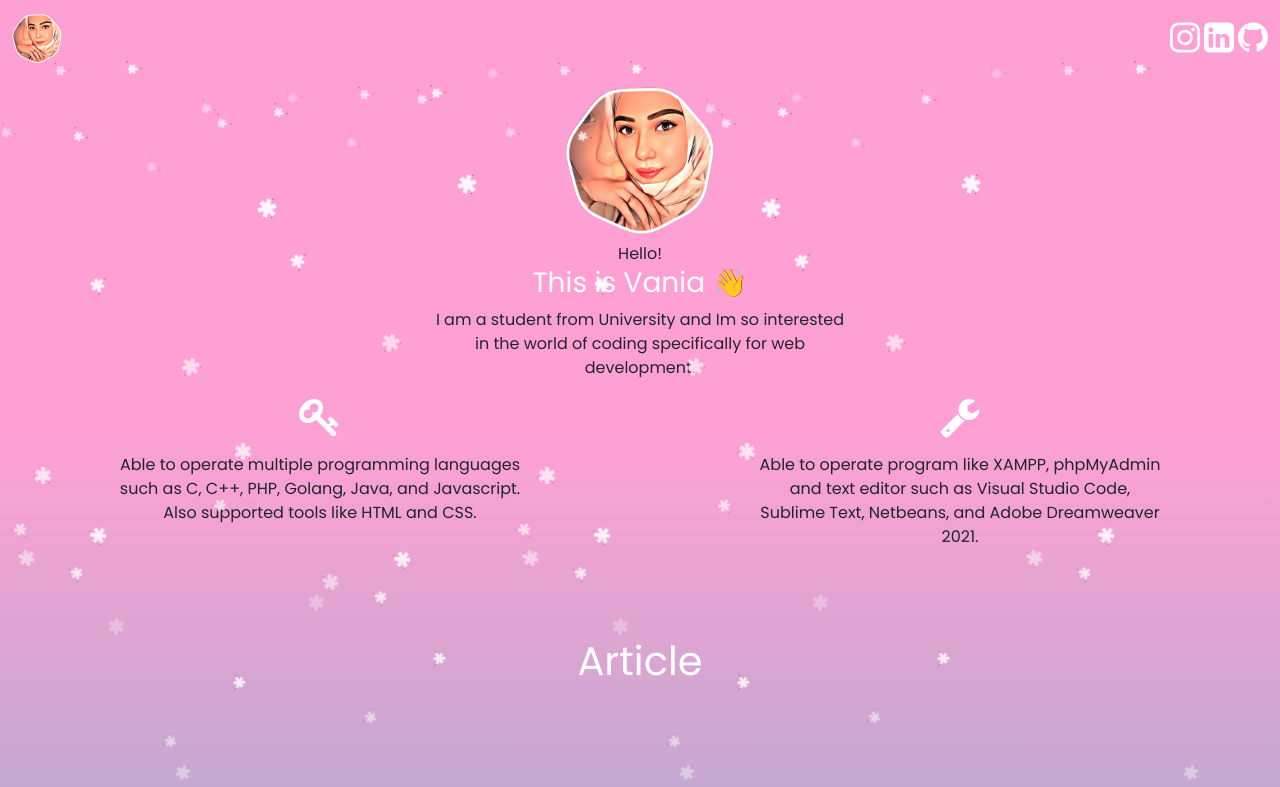
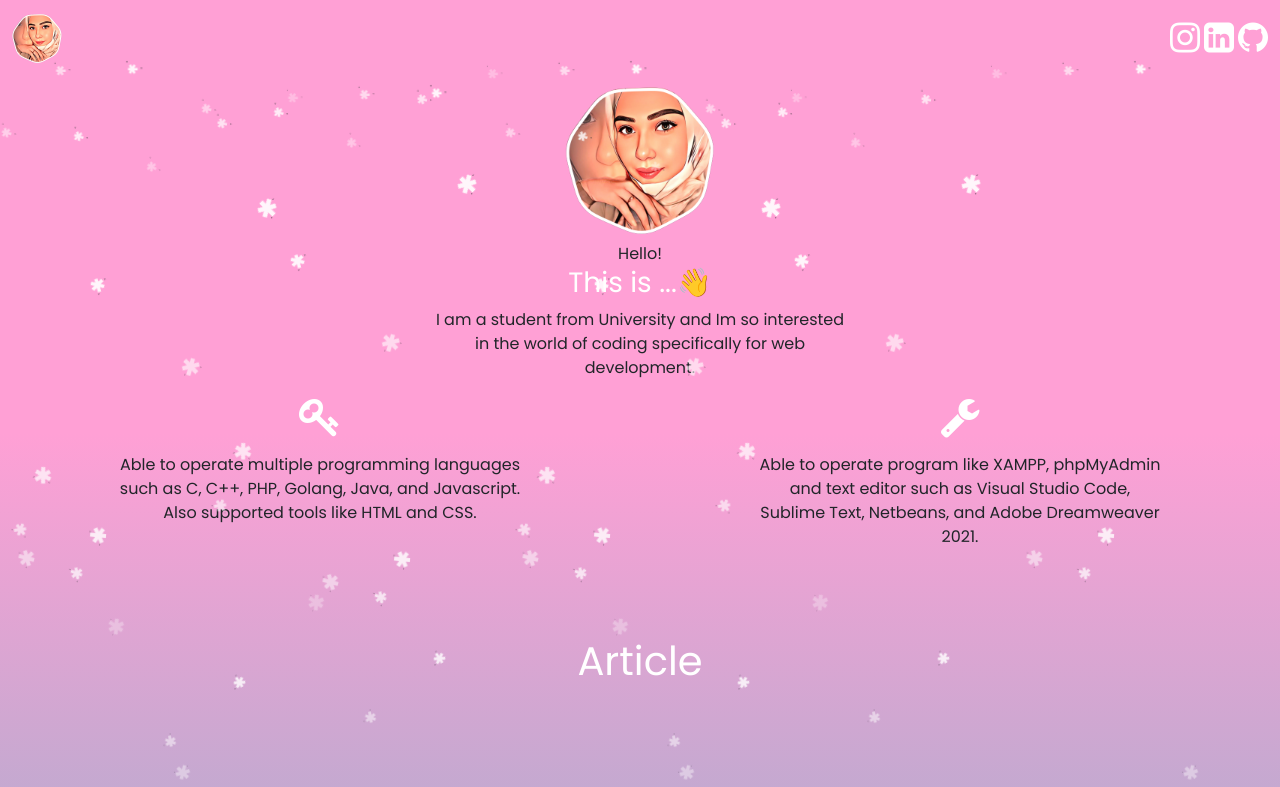
Before and after one commit to vaniaskirana/TPA-4, a React (Vite) app: page / in a window 1280 px wide. Shown: the top 787 px of the page. Built offline with nearby package versions, Linux system fonts and the light colour scheme.

Commit message:
Update IntroMe.jsx

```diff
--- a/src/components/HomePage/IntroMe.jsx
+++ b/src/components/HomePage/IntroMe.jsx
@@ -8,7 +8,7 @@ const IntroMe = ({imgme, nickname}) => {
        <div className="m-2 text-center imgIntroMe"><img src={imgme}/></div>
         <div className="col-4 text-center mx-auto">
             <p>
-            Hello! <h3 className="m-200" style={{color: "white"}}>This is {nickname} 👋</h3>I am a student from University and Im so interested in the world of coding specifically for web development.
+            Hello! <h3 className="m-200" style={{color: "white"}}>This is ...👋</h3>I am a student from University and Im so interested in the world of coding specifically for web development.
             </p>
         </div>
     </div>
```
